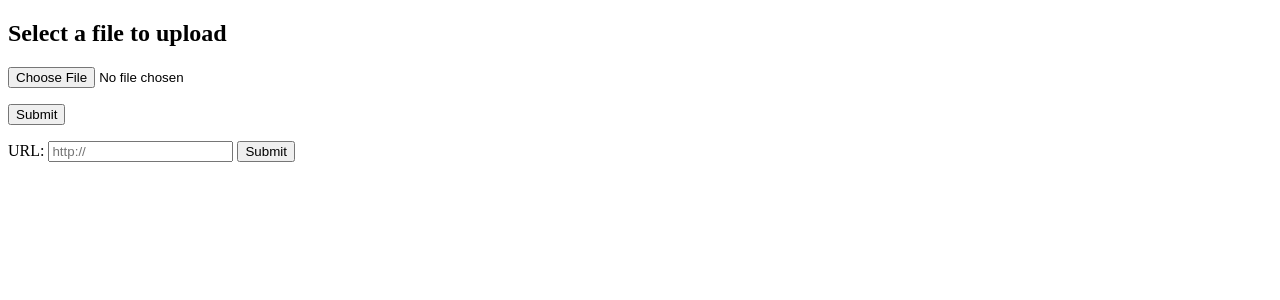
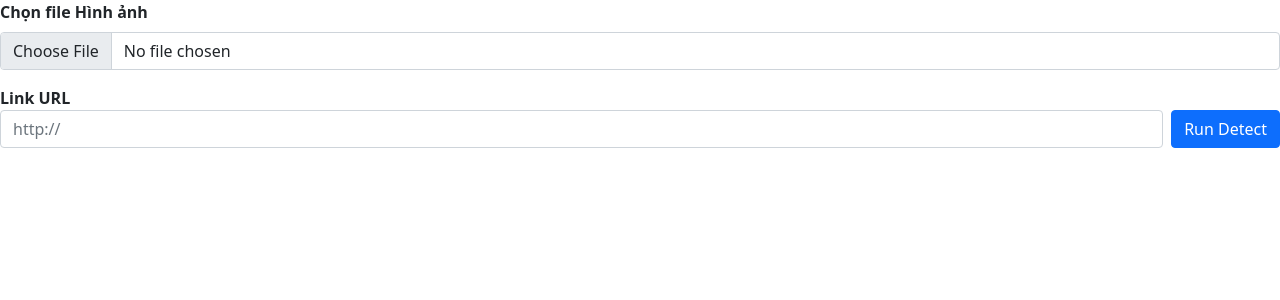
Before and after one commit to dangcaptkd2/banner_checking, a Flask app: page /banner_detection/html in a window 1280 px wide. Shown: the top 300 px of the page. Run offline with Flask 2, Linux system fonts and the light colour scheme; parts of the project's set-up code (start-up, migrations or seed data) failed here and were passed over.

Commit message:
update demo

```diff
--- a/image_server.py
+++ b/image_server.py
@@ -49,7 +49,7 @@ def upload_check_ocr_html():
 	start_time = time.time()
 	if request.method.lower() == 'post':
 		url = request.form.get("fname")
-		if url is not None:
+		if url is not None and url.startswith('http'):
 			try:
 				filename = "test_image.jpg"
 				download_image_from_url(url, filename)
--- a/templates/upload.html
+++ b/templates/upload.html
@@ -1,6 +1,27 @@
 <!doctype html>
-<title>Banner checking</title>
-<h2>Select a file to upload</h2>
+<head>
+    <meta charset="utf-8">
+    <meta http-equiv="X-UA-Compatible" content="IE=edge">
+    <title>BiB Recognition</title>
+    <meta name="viewport" content="width=device-width, initial-scale=1">
+    <link href="https://cdn.jsdelivr.net/npm/bootstrap@5.0.2/dist/css/bootstrap.min.css" rel="stylesheet"
+        integrity="sha384-EVSTQN3/azprG1Anm3QDgpJLIm9Nao0Yz1ztcQTwFspd3yD65VohhpuuCOmLASjC" crossorigin="anonymous">
+    <link rel="stylesheet" href="https://stackpath.bootstrapcdn.com/font-awesome/4.7.0/css/font-awesome.min.css">
+</head>
+<form method="post" enctype="multipart/form-data">
+    <div class="mb-3">
+		<label for="formFile" class="form-label fw-bold">Chọn file Hình ảnh</label>
+		<input class="form-control" type="file" id="formFile" name="file">
+	</div>
+	<div class="mb-2">
+		<label class="me-4 fw-bold">Link URL</label>
+
+		<div class="d-flex mb-2">
+			<input type="text" class="form-control" name="fname" value="" placeholder="http://" style="width:100%">
+			<div class="text-nowrap d-flex ms-2"><button type="submit" class="btn btn-primary">Run Detect</button></div>
+		</div>
+	</div>
+</form>
 <p>
 	{% with messages = get_flashed_messages() %}
 	  {% if messages %}
@@ -12,22 +33,6 @@
 	  {% endif %}
 	{% endwith %}
 </p>
-<form method="post" enctype="multipart/form-data">
-    <dl>
-		<p>
-			<input type="file" name="file" autocomplete="off" required>
-		</p>
-    </dl>
-    <p>
-		<input type="submit" value="Submit">
-	</p>
-</form>
-
-<form method="post" enctype="multipart/form-data">
-	<label for="url">URL:</label>
-	<input type="text" id="url" name="fname" placeholder="http://">
-	<button type="submit">Submit</button>
-</form>
 {% if filename %}
 	<div style="width: 100%; text-align: center; position: relative;">
 		<img src="{{ url_for('static', filename='/uploads/' + filename) }}">
```
Also changed, not shown: templates/upload2.html (added, +40 -0 lines).
